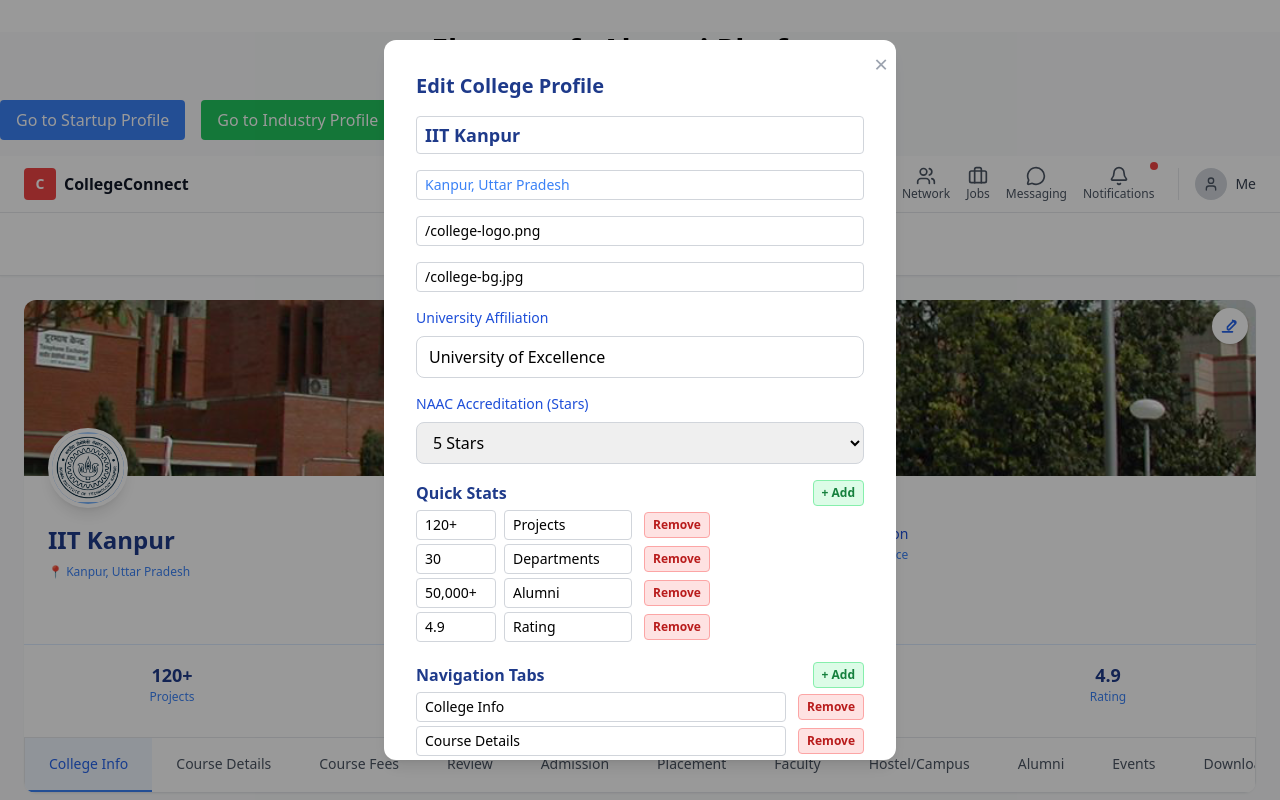
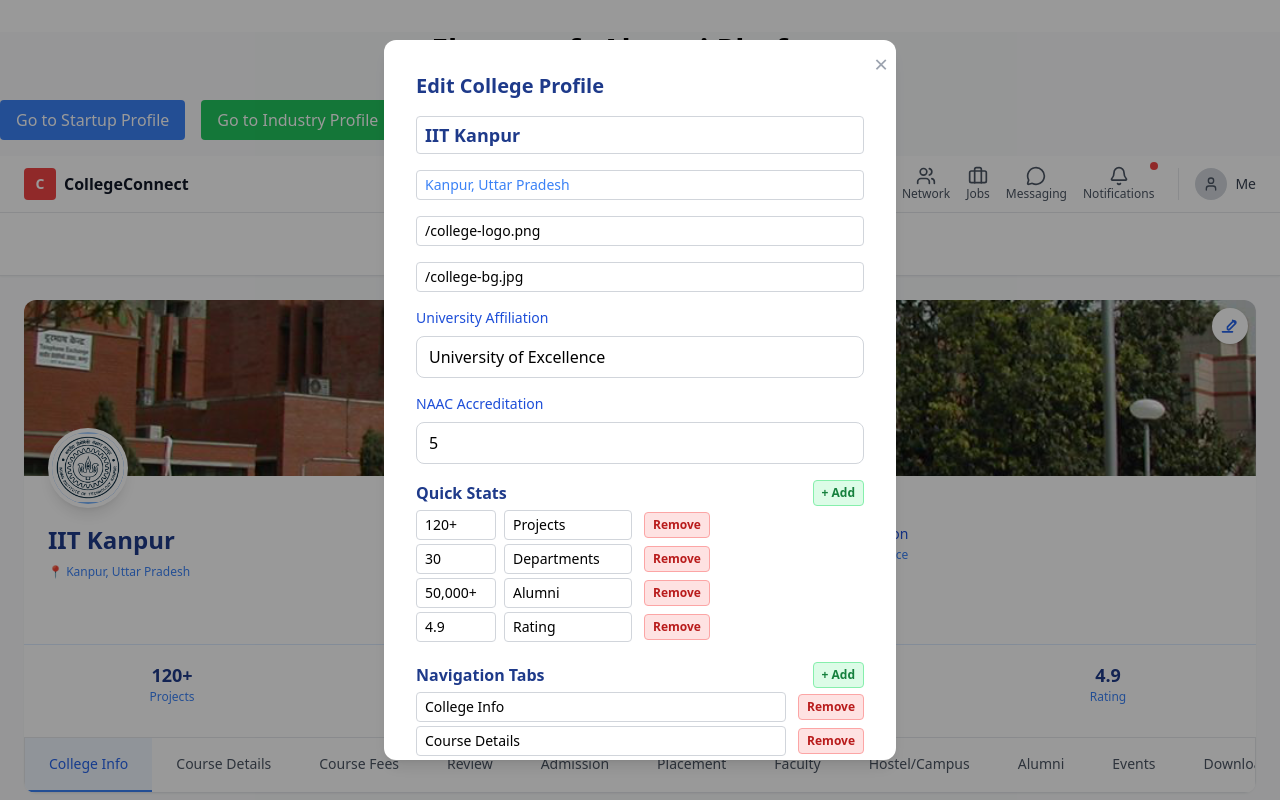
Before and after one commit to Virajkoli/Student_Alumni_Industry_Interconnection, a React (Vite) app in the folder ElectrosoftAlumni/: page /college-profile in a window 1280 px wide. Both pictures are taken after a click on the button 1230 px from the left and 326 px from the top of the page. Shown: the top 800 px of the page. Built offline with nearby package versions, Linux system fonts and the light colour scheme.

Commit message:
Minor changes

```diff
--- a/ElectrosoftAlumni/src/components/college/CollegeProfileHeader.jsx
+++ b/ElectrosoftAlumni/src/components/college/CollegeProfileHeader.jsx
@@ -185,10 +185,10 @@
             {headerData.naacRating && (
               <div className="flex items-center text-sm text-blue-600">
                 <div className="flex items-center">
-                  <span className="font-medium text-blue-700 mr-3">NAAC accredited A++</span>
-
+                  <span className="font-medium text-blue-700 mr-3">
+                    NAAC accredited {headerData.naacRating}
+                  </span>
                 </div>
-
               </div>
             )}
           </div>
@@ -326,20 +326,15 @@
                 </div>
                 <div>
                   <label className="block text-sm font-medium text-blue-700 mb-2">
-                    NAAC Accreditation (Stars)
+                    NAAC Accreditation
                   </label>
-                  <select
+                  <input
+                    type="text"
                     value={headerData.naacRating || ""}
-                    onChange={(e) => handleHeaderChange("naacRating", parseInt(e.target.value) || "")}
+                    onChange={(e) => handleHeaderChange("naacRating", e.target.value)}
                     className="w-full px-3 py-2 border border-gray-300 rounded-lg focus:ring-2 focus:ring-blue-500 focus:border-blue-500 outline-none"
-                  >
-                    <option value="">Select NAAC Rating</option>
-                    <option value="1">1 Star</option>
-                    <option value="2">2 Stars</option>
-                    <option value="3">3 Stars</option>
-                    <option value="4">4 Stars</option>
-                    <option value="5">5 Stars</option>
-                  </select>
+                    placeholder="e.g., A++, A+, A, B++, B+"
+                  />
                 </div>
               </div>
 
```
